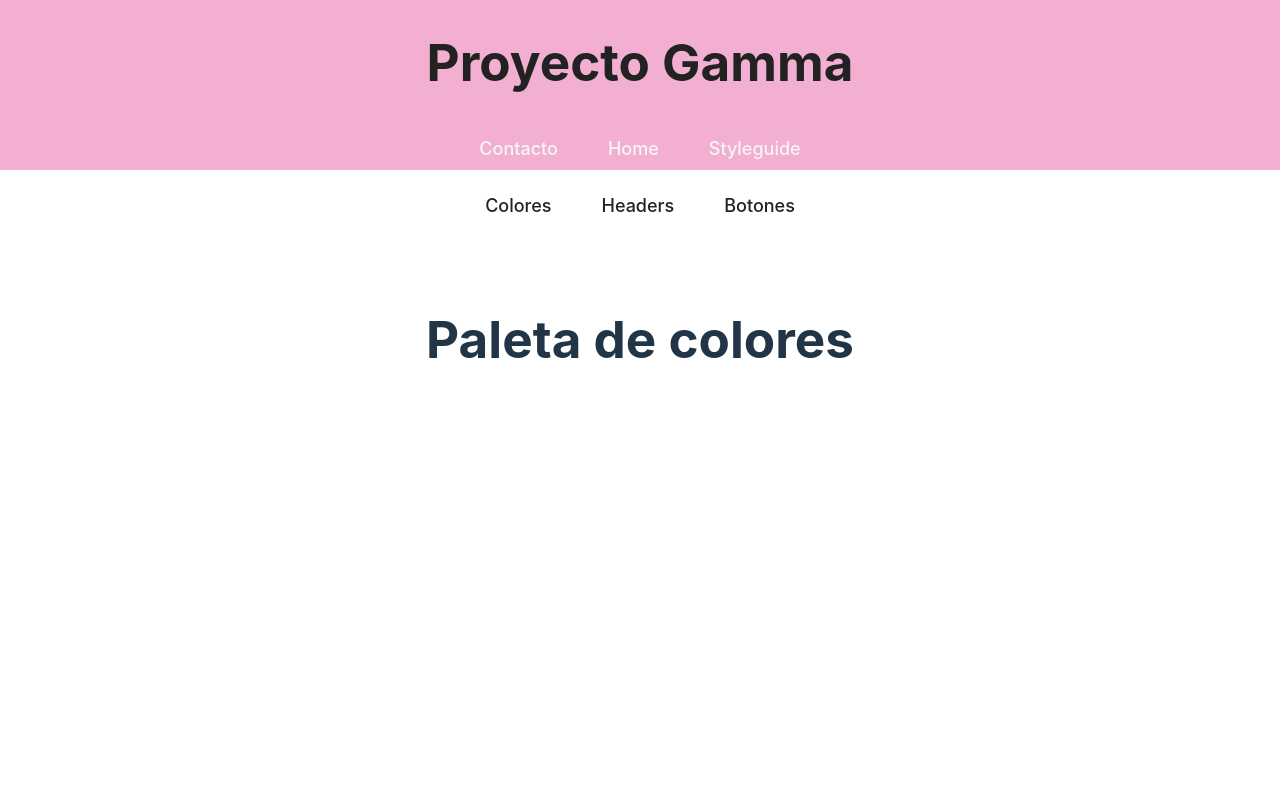
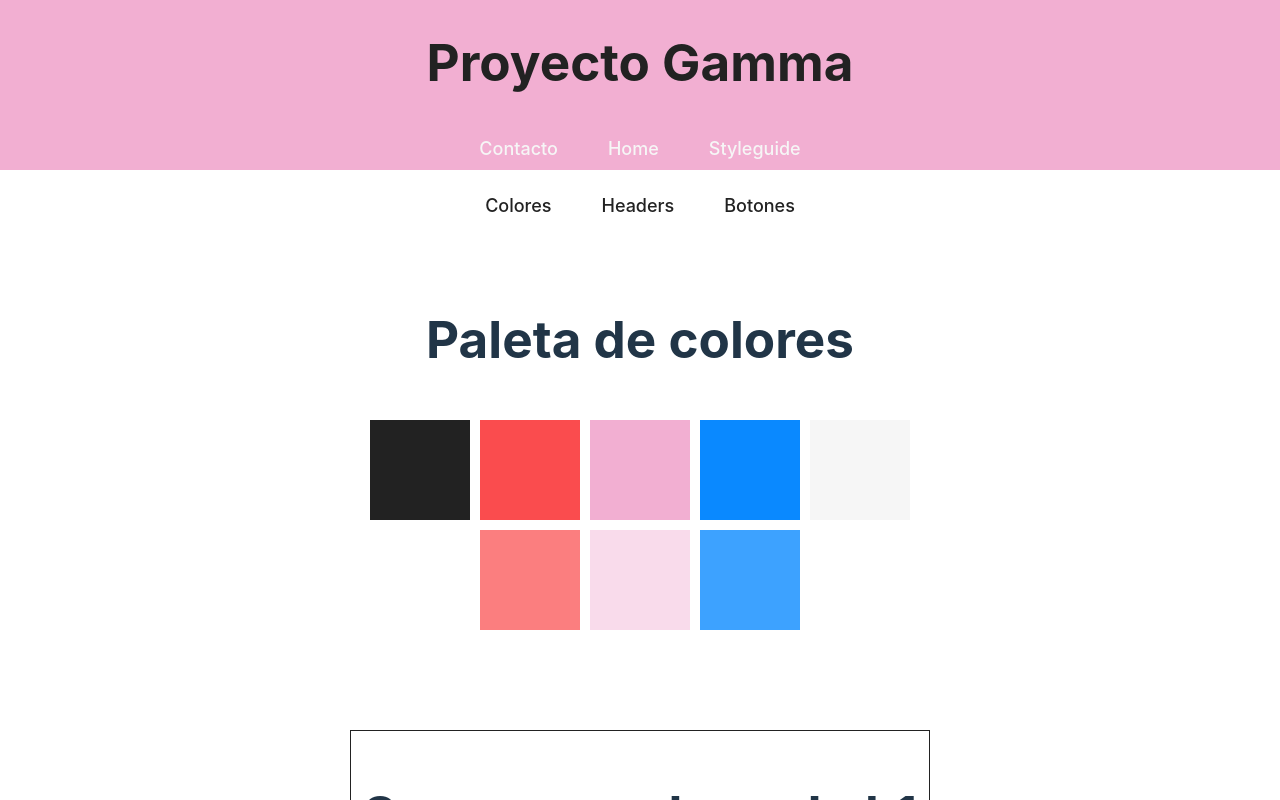
Before and after one commit to RosaMonro/project-gamma, a React (Vite) app: page /styleguide in a window 1280 px wide. Shown: the top 800 px of the page. Built offline with nearby package versions, Linux system fonts and the light colour scheme.

Commit message:
corregido error en paleta de color

```diff
--- a/src/styleguide/Styleguide.jsx
+++ b/src/styleguide/Styleguide.jsx
@@ -9,16 +9,16 @@ export default function Styleguide () {
         <section className="sg__color-palette">
             <h1>Paleta de colores</h1>
             <div className="sg__box-1">
-                <div className="sg__color-box color-4"></div>
-                <div className="sg__color-box color-1"></div>
-                <div className="sg__color-box color-2"></div>
-                <div className="sg__color-box color-3"></div>
-                <div className="sg__color-box color-5"></div>
+                <div className="sg__color-box color-negro"></div>
+                <div className="sg__color-box color-rojo"></div>
+                <div className="sg__color-box color-rosa"></div>
+                <div className="sg__color-box color-azul"></div>
+                <div className="sg__color-box color-blanco"></div>
             </div>
             <div className="sg__box-2">
-                <div className="sg__color-box color-1-light"></div>
-                <div className="sg__color-box color-2-light"></div>
-                <div className="sg__color-box color-3-light"></div>
+                <div className="sg__color-box color-rojo-light"></div>
+                <div className="sg__color-box color-rosa-light"></div>
+                <div className="sg__color-box color-azul-light"></div>
             </div>
         </section>
 
--- a/src/styleguide/Styleguide.scss
+++ b/src/styleguide/Styleguide.scss
@@ -12,7 +12,8 @@
     margin-bottom: 100px;
     }
 
-    &__box-1, .sg__box-2 {
+    &__box-1,
+    &__box-2 {
     display: flex;
     gap: 10px;
     }
@@ -32,7 +33,7 @@
     background-color: $color-rosa;
     }
 
-    &azul {
+    &-azul {
     background-color: $color-azul;
     }
 
```
